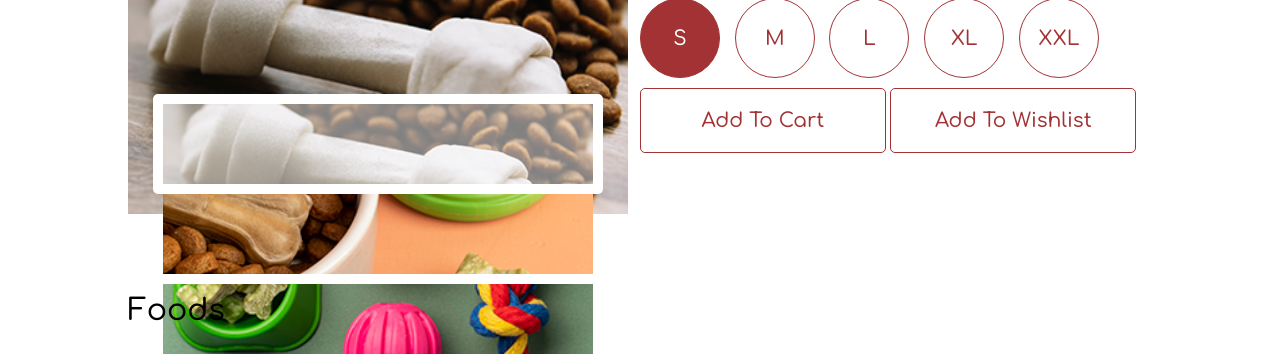
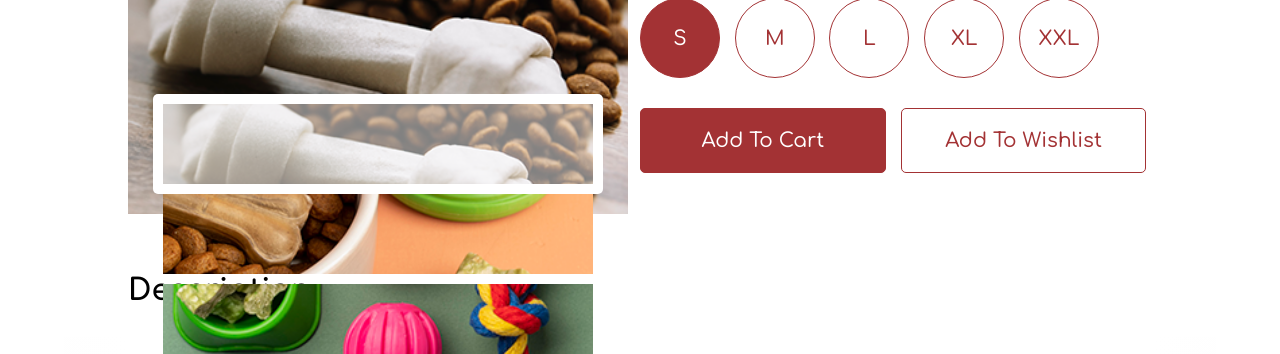
Before and after one commit to SanyaOdare/dog-ecommerce-site, a plain HTML site: page public/product.html in a window 1280 px wide. Shown: the part 445-799 px from the top of the page. Drawn offline with Linux system fonts and the light colour scheme.

Commit message:
add product description

```diff
--- a/public/css/product.css
+++ b/public/css/product.css
@@ -110,5 +110,22 @@
   color: #a33234;
   font-size: 20px;
   cursor: pointer;
+  margin: 20px 0;
   text-transform: capitalize;
 }
+
+.cart-btn {
+  margin-right: 2%;
+  background: #a33234;
+  color: #fff;
+}
+
+.detail-des {
+  padding: 0 10vw;
+  text-transform: capitalize;
+}
+
+.heading {
+  font-size: 30px;
+  margin-bottom: 30px;
+}
--- a/public/product.html
+++ b/public/product.html
@@ -8,6 +8,7 @@
 
   <link rel="stylesheet" href="css/home.css">
   <link rel="stylesheet" href="css/product.css">
+
 </head>
 <body>
 
@@ -45,6 +46,10 @@
       <button class="btn cart-btn">add to cart</button>
       <button class="btn">add to wishlist</button>
     </div>
+  </section>
+
+  <section class="detail-des">
+    <h2 class="heading">description</h2>
   </section>
 
   <!-- 2nd card container -->
```
